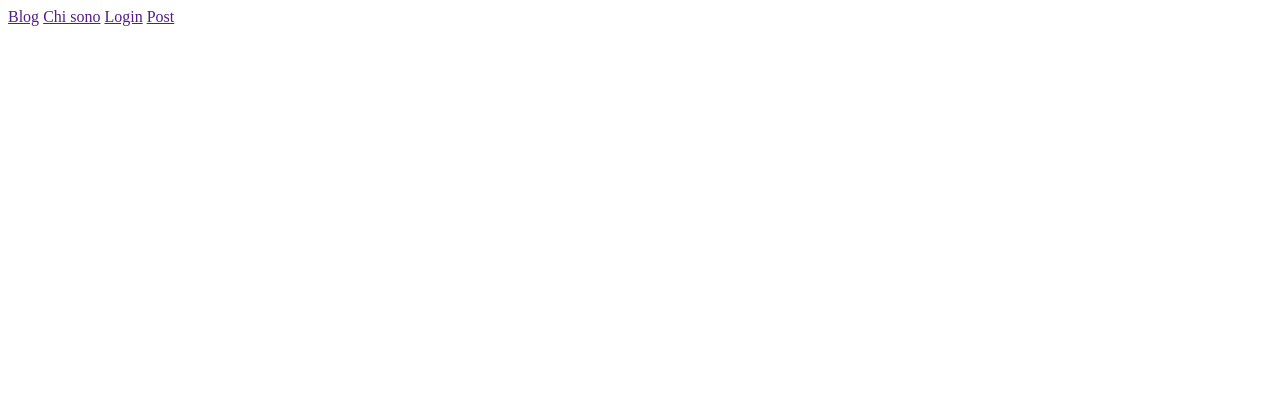
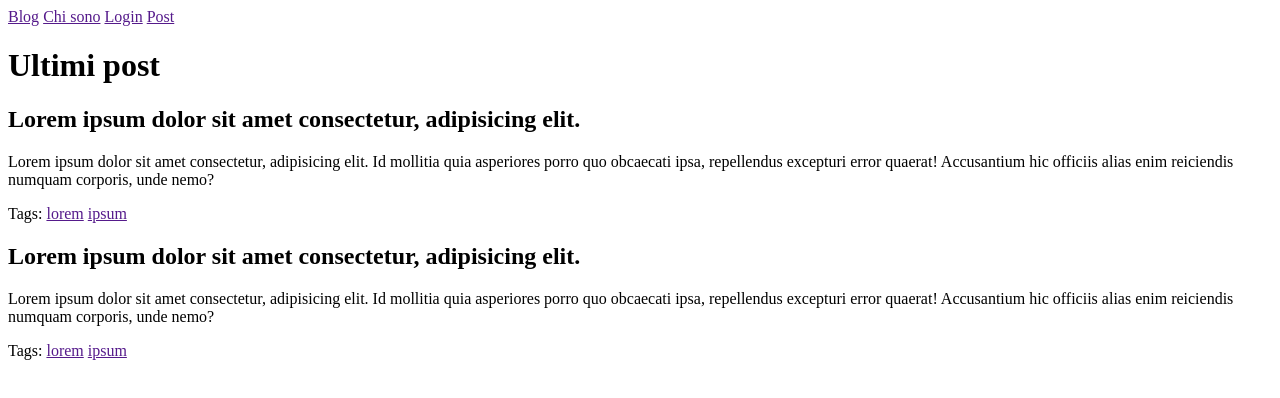
Before and after one commit to httpMtt/Progetto-Blog, a plain HTML site: page index.html in a window 1280 px wide. Drawn offline with Linux system fonts and the light colour scheme.

Commit message:
Update index.html

```diff
--- a/index.html
+++ b/index.html
@@ -16,6 +16,31 @@
         <a href="">Post</a>
     </nav>
 
+    <header>
+        <h1>Ultimi post</h1>
+    </header>
+
+    <section>
+        <header>
+            <h1>Lorem ipsum dolor sit amet consectetur, adipisicing elit.</h1>
+        </header>
+        <p>Lorem ipsum dolor sit amet consectetur, adipisicing elit. Id mollitia quia asperiores porro quo obcaecati
+            ipsa, repellendus excepturi error quaerat! Accusantium hic officiis alias enim reiciendis numquam corporis,
+            unde nemo?</p>
+        <footer>Tags: <a href="">lorem</a>
+            <a href="">ipsum</a></footer>
+    </section>
+
+    <section>
+        <header>
+            <h1>Lorem ipsum dolor sit amet consectetur, adipisicing elit.</h1>
+        </header>
+        <p>Lorem ipsum dolor sit amet consectetur, adipisicing elit. Id mollitia quia asperiores porro quo obcaecati
+            ipsa, repellendus excepturi error quaerat! Accusantium hic officiis alias enim reiciendis numquam corporis,
+            unde nemo?</p>
+        <footer>Tags: <a href="">lorem</a>
+            <a href="">ipsum</a></footer>
+    </section>
 
 </body>
 
```
